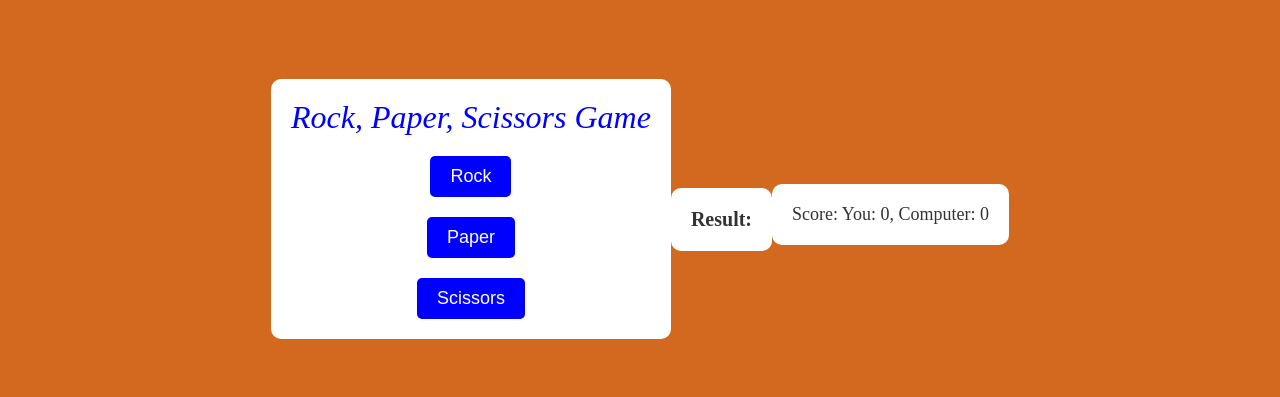
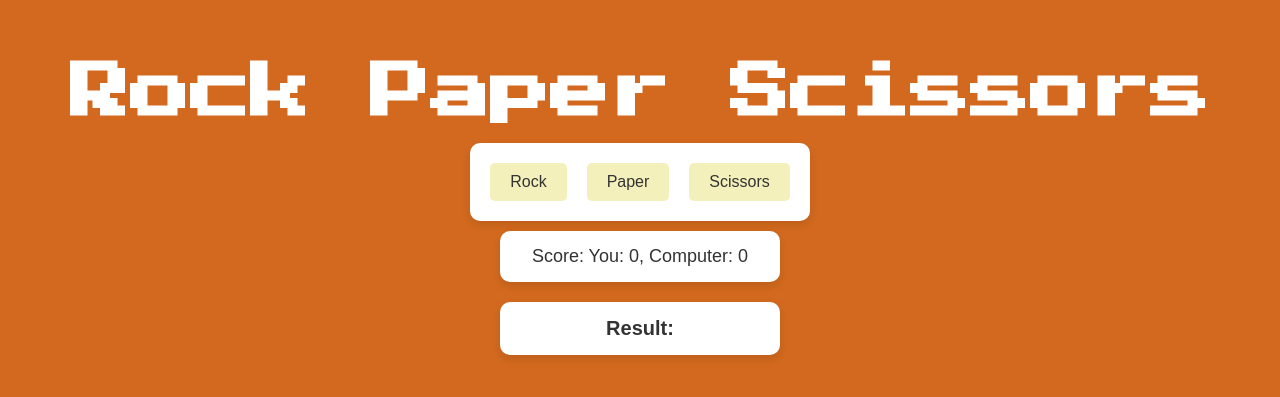
Before and after one commit to giselaimera/rock-paper-scissors, a plain HTML site: page index.html in a window 1280 px wide. Shown: the part 191-588 px from the top of the page. Drawn offline with Linux system fonts and the light colour scheme.

Commit message:
Updated style.css

```diff
--- a/index.html
+++ b/index.html
@@ -4,12 +4,15 @@
     <meta charset="UTF-8" />
     <meta name="viewport" content="width=device-width, initial-scale=1.0" />
     <link rel="stylesheet" href="style.css" />
+    <link
+      href="https://fonts.googleapis.com/css2?family=Press+Start+2P&display=swap"
+      rel="stylesheet"
+    />
     <title>Rock, Paper, Scissors Game</title>
     <script src="script.js" defer></script>
   </head>
   <body>
-    <div>
-      <h1>Rock, Paper, Scissors Game</h1>
-    </div>
+    <h1>Rock Paper Scissors</h1>
+    <div class="container"></div>
   </body>
 </html>
--- a/script.js
+++ b/script.js
@@ -1,8 +1,10 @@
  //score constrain
  const SCORE_MAX=5;
+
  //score variables for both players
  let humanScore = 0;
  let computerScore = 0;
+
  //creating a button for each selection and adding a label to each one
  const rock=document.createElement("button");
  rock.textContent="Rock";
@@ -10,13 +12,16 @@
  paper.textContent="Paper";
  const scissors=document.createElement("button");
  scissors.textContent="Scissors";
+
 //creating a div for displaying results/score
 const result=document.createElement("div");
 const score=document.createElement("div")
+result.classList.add("result");
+score.classList.add("score");
 result.textContent = "Result: ";
 score.textContent = "Score: You: 0, Computer: 0";
 
-// Styling the result and score divs
+//styling the result and score divs
 result.style.fontSize = "20px";
 result.style.marginTop = "20px";
 result.style.fontWeight = "bold";
@@ -26,6 +31,7 @@ score.style.fontSize = "18px";
 score.style.marginTop = "10px";
 score.style.fontWeight = "normal";
 score.style.color = "#333";
+
   //using Math.floor and Math.random to get the computer choice
   function getComputerChoice() {
       let computerChoice = Math.floor(Math.random() * 3) + 1;
@@ -38,14 +44,17 @@ score.style.color = "#333";
           return "Scissors";
       }
     }
+    //changing the content displayed on the result div
     function updateScore(){
       score.textContent=`You: ${humanScore}, Computer: ${computerScore}`;
     }
+    //function that disables the buttons
     function disableButtons(){
       rock.disabled=true;
       paper.disabled=true;
       scissors.disabled=true;
     }
+
     //playRound function moved inside playGame
     function playRound(humanChoice, computerChoice) {
       if (humanChoice === computerChoice) {
@@ -63,7 +72,10 @@ score.style.color = "#333";
          result.textContent=`You lose! ${computerChoice} beats ${humanChoice}!`;
         computerScore++;
       }
+
+      //updating the score after each round
       updateScore();
+
       //deciding on the winner and displaying the scores
       if (humanScore===SCORE_MAX || computerScore===SCORE_MAX){
         if (humanScore > computerScore) {
@@ -73,6 +85,8 @@ score.style.color = "#333";
         } else {
           result.textContent = `It's a tie! Final score: You: ${humanScore}, Computer: ${computerScore}`;
         }
+
+        //disabling the buttons after one of the players reaches the max score
         disableButtons();
       }
   }
@@ -80,20 +94,25 @@ score.style.color = "#333";
   //selecting the elements
   const container=document.querySelector("div");
   const body=document.querySelector("body");
+
   //appending elements to the ui
+  body.append(score,result);
   container.append(rock,paper,scissors);
-  body.append(result,score);
+
+
   //event listener for each button clicked
   rock.addEventListener("click", ()=>{
     const humanChoice="Rock";
     const computerChoice=getComputerChoice();
     playRound(humanChoice,computerChoice);
   });
+
   paper.addEventListener("click", ()=>{
     const humanChoice="Paper";
     const computerChoice=getComputerChoice();
     playRound(humanChoice,computerChoice);
   });
+
   scissors.addEventListener("click", ()=>{
     const humanChoice="Scissors";
     const computerChoice=getComputerChoice();
--- a/style.css
+++ b/style.css
@@ -3,46 +3,82 @@ body {
     background-color: chocolate;
     height: 100vh;
     display: flex;
+    flex-direction: column;
     justify-content: center;
     align-items: center;
+    font-family: 'Arial', sans-serif;
 }
 
-div {
+h1 {
+    font-family: 'Press Start 2P', cursive;
+    font-size: 60px;
+    color: white;
+    margin: 0;
+    text-align: center;
+}
+
+div.container {
     display: flex;
-    flex-direction: column;
-    align-items: center;
+    justify-content: center;
     gap: 20px;
     padding: 20px;
     background-color: white;
     border-radius: 10px;
-}
-
-h1 {
-    font-weight: 400;
-    font-style: italic;
-    color: blue;
-    margin: 0;
-    text-align: center;
-}
-
-p {
-    font-weight: bold;
-    font-size: 20px;
-    color: red;
-    margin: 0;
-    text-align: center;
+    box-shadow: 0 4px 8px rgba(0, 0, 0, 0.1);
+    margin-top: 20px;
 }
 
 button {
     padding: 10px 20px;
-    font-size: 18px;
-    background-color: blue;
-    color: white;
+    background-color: #f4f0bb;
+    color: #333;
     border: none;
     border-radius: 5px;
-    cursor:pointer;
+    font-size: 16px;
+    cursor: pointer;
+    transition: background-color 0.3s ease, transform 0.2s ease;
 }
 
 button:hover {
-    background-color: darkblue;
+    background-color: #da2c38;
+    color: white;
+    transform: scale(1.1);
 }
+
+button:disabled {
+    background-color: #ccc;
+    color: #777;
+    cursor: not-allowed;
+}
+
+.result, .score {
+    font-size: 18px;
+    color: #333;
+    background-color: white;
+    padding: 15px;
+    border-radius: 10px;
+    box-shadow: 0 4px 8px rgba(0, 0, 0, 0.1);
+    text-align: center;
+    width: 250px;
+    font-weight: bold;
+    margin-top: 20px;
+}
+
+.result {
+    font-size: 20px;
+    color: #d32f2f;
+}
+
+.score {
+    font-size: 18px;
+    color: #1976d2;
+}
+
+.footer {
+    display: flex;
+    justify-content: space-between;
+    width: 100%;
+    padding: 0 20px;
+    position: absolute;
+    bottom: 20px;
+}
```
Lines whose indentation alone changed are shown as unchanged.
